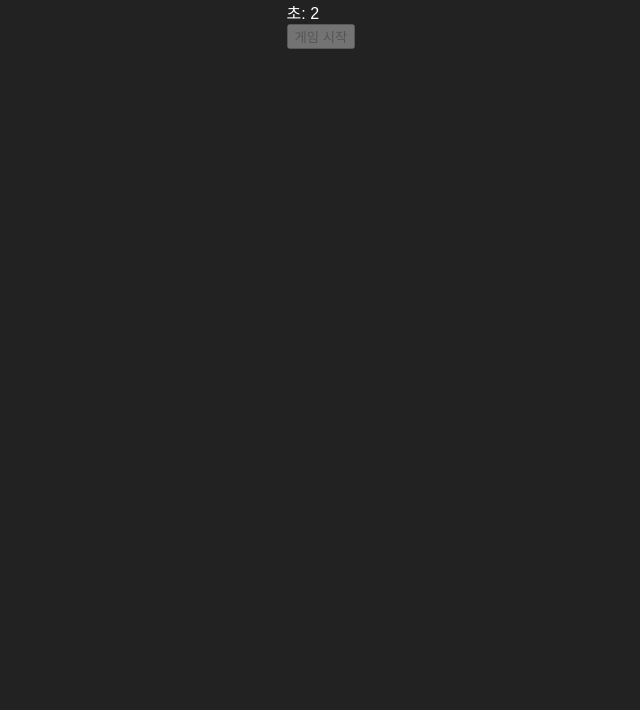
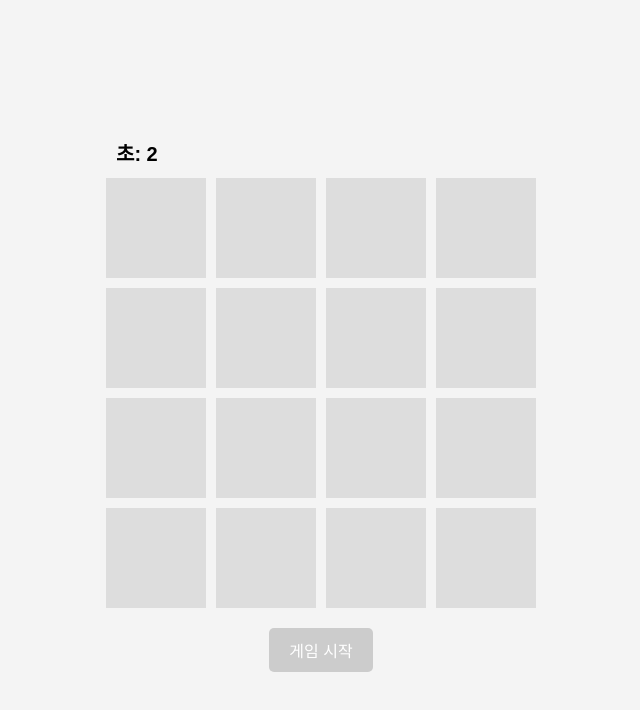
Before and after one commit to minji7357/fmnkasjdn, a plain HTML site: page index.html in a window 1280 px wide. Both pictures are taken after a click on the button "게임 시작". Shown: the whole page, without its empty margins (319-959 px from the left). Drawn offline with Linux system fonts and the light colour scheme.

Commit message:
Revamp CSS styles for game layout and design

```diff
--- a/style.css
+++ b/style.css
@@ -1,51 +1,61 @@
 body {
-  background-color: #222;
-  display: flex;
-  flex-direction: column;
-  align-items: center;
-  font-family: Arial, sans-serif;
-  height: 100vh;
-  margin: 0;
-  color: white;
+    font-family: Arial, sans-serif;
+    margin: 0;
+    padding: 0;
+    background-color: #f4f4f4;
+    display: flex;
+    justify-content: center;
+    align-items: center;
+    height: 100vh;
 }
 
-.game-container {
-  position: relative;
-  width: 400px;
-  height: 600px;
-  background-color: #0a0a0a;
-  border: 2px solid #fff;
-  margin-top: 20px;
-  overflow: hidden;
-  border-radius: 10px;
+#gameArea {
+    text-align: center;
+    position: relative;
 }
 
-.paddle {
-  position: absolute;
-  width: 80px;
-  height: 15px;
-  background-color: #ff4500;
-  bottom: 20px; /* player1 기본 위치 */
-  left: 160px;
-  border-radius: 5px;
+#timer {
+    position: absolute;
+    top: 10px;
+    left: 10px;
+    font-size: 20px;
+    font-weight: bold;
 }
 
-#player2 {
-  top: 20px;
-  background-color: #1e90ff;
+.board {
+    display: grid;
+    grid-template-columns: repeat(4, 100px);
+    grid-gap: 10px;
+    margin-top: 50px;
 }
 
-#puck {
-  position: absolute;
-  width: 20px;
-  height: 20px;
-  background-color: #ffff00;
-  border-radius: 50%;
-  top: 290px;
-  left: 190px;
+.card {
+    width: 100px;
+    height: 100px;
+    background-color: #ddd;
+    display: flex;
+    justify-content: center;
+    align-items: center;
+    font-size: 24px;
+    cursor: pointer;
 }
 
-#scoreboard {
-  margin-top: 10px;
-  font-size: 24px;
+button {
+    margin-top: 20px;
+    padding: 10px 20px;
+    font-size: 16px;
+    background-color: #007bff;
+    color: white;
+    border: none;
+    border-radius: 5px;
+    cursor: pointer;
 }
+
+button:disabled {
+    background-color: #ccc;
+    cursor: not-allowed;
+}
+
+button:hover {
+    background-color: #0056b3;
+}
```
